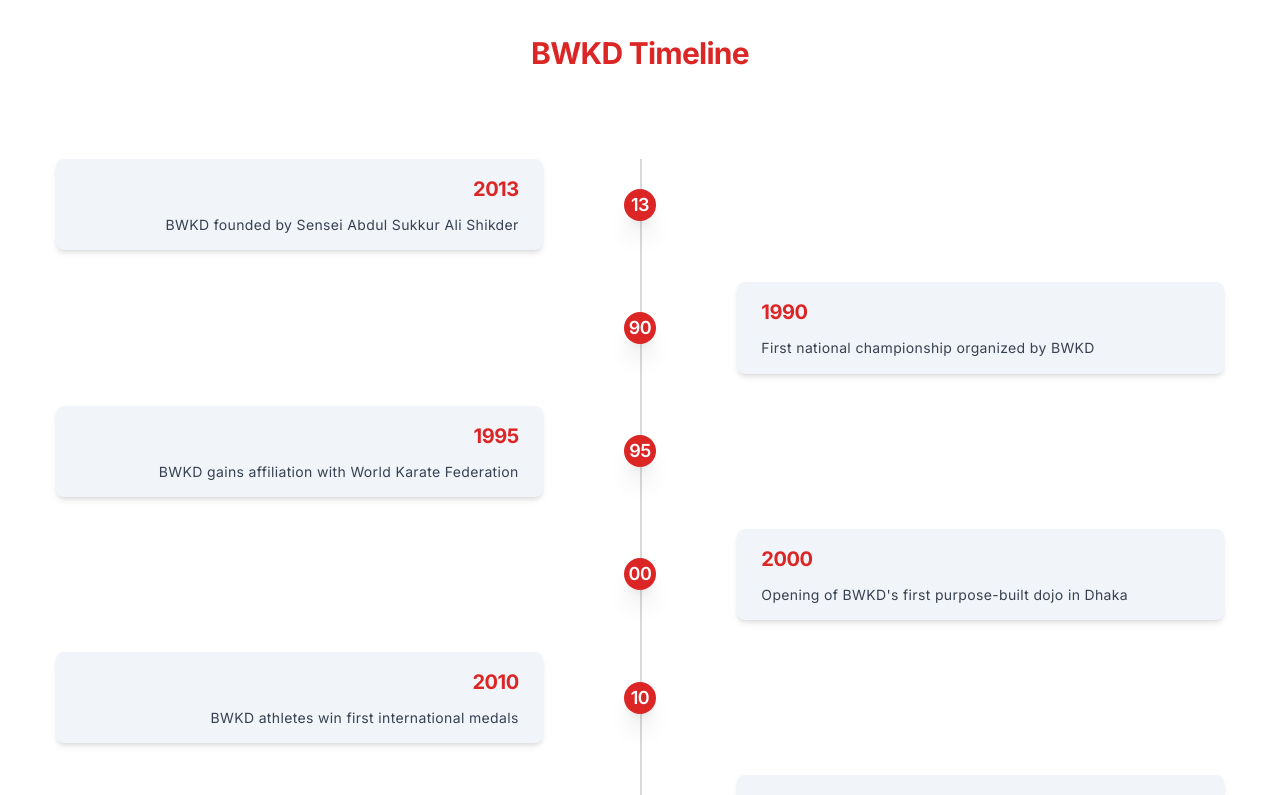
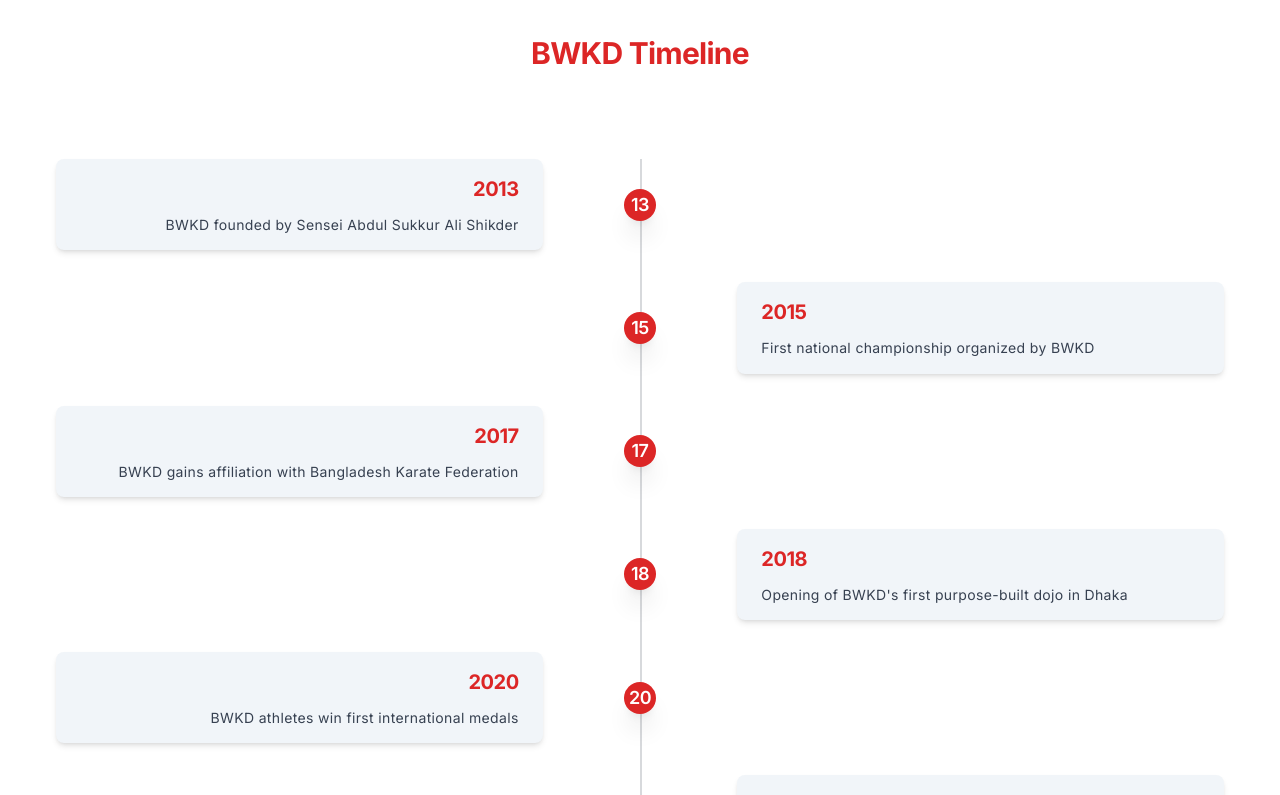
Before and after one commit to KRShanto/rka-website, a Next.js app: page /about in a window 1280 px wide. Shown: the part 1593-2388 px from the top of the page. Built offline with nearby package versions, Linux system fonts and the light colour scheme; no server answers.

Commit message:
fix(about): update historical events with correct years for BWKD milestones

```diff
--- a/app/about/page.tsx
+++ b/app/about/page.tsx
@@ -176,28 +176,29 @@ export default function About() {
                 event: "BWKD founded by Sensei Abdul Sukkur Ali Shikder",
               },
               {
-                year: "1990",
+                year: "2015",
                 event: "First national championship organized by BWKD",
               },
               {
-                year: "1995",
-                event: "BWKD gains affiliation with World Karate Federation",
+                year: "2017",
+                event:
+                  "BWKD gains affiliation with Bangladesh Karate Federation",
               },
               {
-                year: "2000",
+                year: "2018",
                 event: "Opening of BWKD's first purpose-built dojo in Dhaka",
               },
               {
-                year: "2010",
+                year: "2020",
                 event: "BWKD athletes win first international medals",
               },
               {
-                year: "2024",
+                year: "2022",
                 event:
                   "BWKD players achieved numerous national and international medals, and the organization won multiple championship trophies",
               },
               {
-                year: "2025",
+                year: "2024",
                 event: "BWKD celebrates 12 years of excellence in Karate",
               },
             ].map((item, index) => (
```
